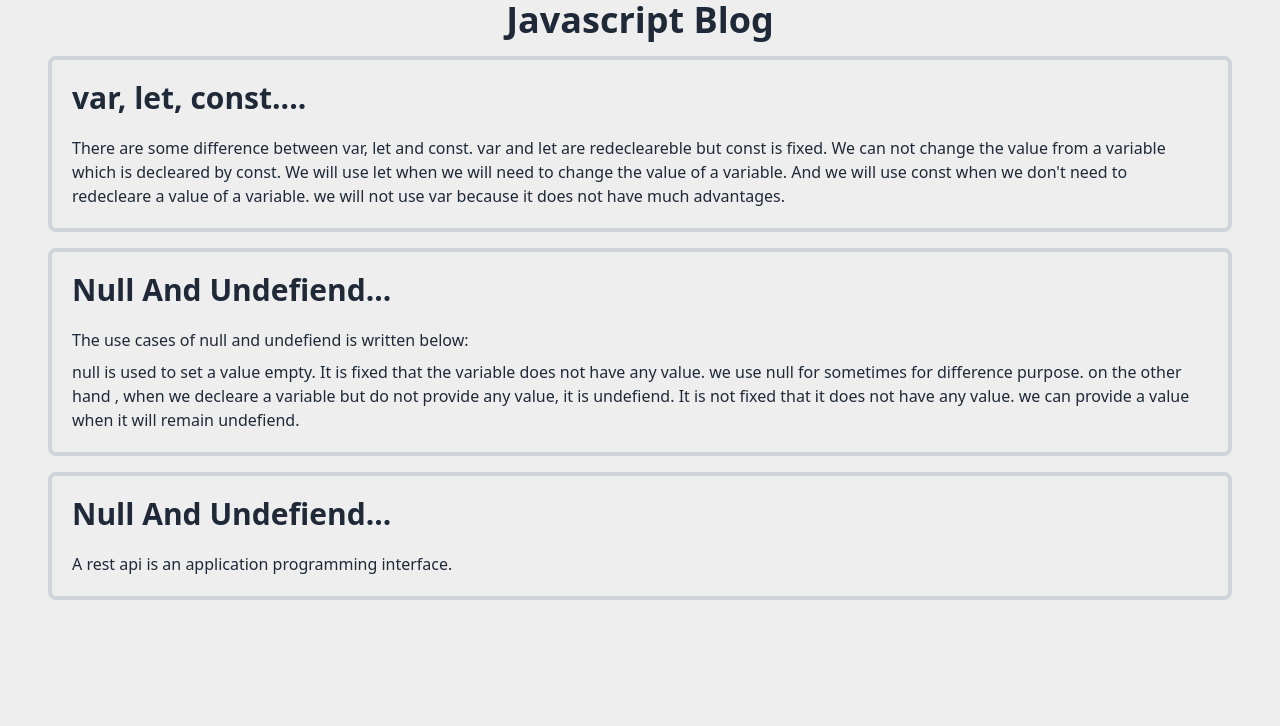
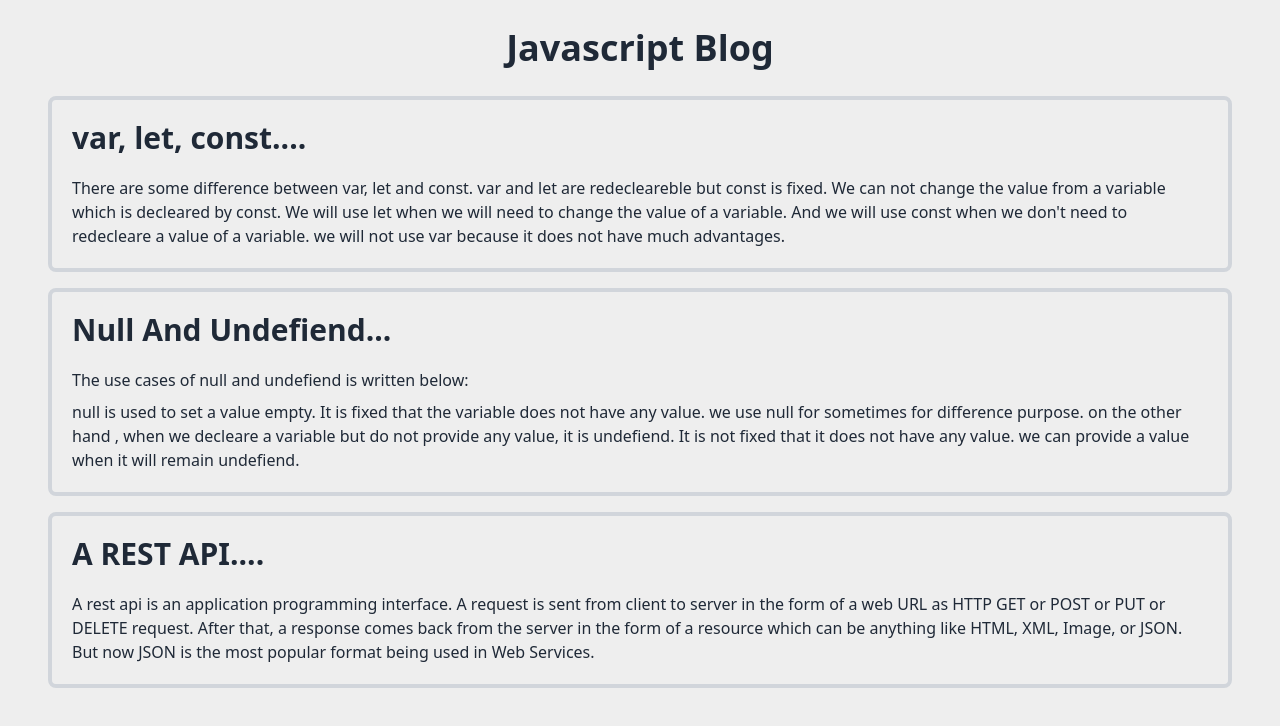
Before and after one commit to soyebsuvo/a6-phtube-website, a plain HTML site: page blog.html in a window 1280 px wide. Drawn offline with nearby package versions, Linux system fonts and the light colour scheme.

Commit message:
blog page added

```diff
--- a/blog.html
+++ b/blog.html
@@ -7,9 +7,9 @@
     <link href="https://cdn.jsdelivr.net/npm/daisyui@3.6.4/dist/full.css" rel="stylesheet" type="text/css" />
   <script src="https://cdn.tailwindcss.com"></script>
 </head>
-<body class="bg-[#EEE] min-h-screen">
+<body class="bg-[#EEE] min-h-screen py-4">
     <header>
-        <h1 class="text-center text-4xl font-bold">Javascript Blog</h1>
+        <h1 class="text-center text-4xl font-bold py-3">Javascript Blog</h1>
     </header>
     <main class="px-12">
         <div class="p-5 border-4 border-gray-300 my-4 rounded-lg">
@@ -23,8 +23,8 @@
         </p>
         </div>
         <div class="p-5 border-4 border-gray-300 my-4 rounded-lg">
-            <h2 class="text-3xl font-bold mb-5">Null And Undefiend...</h2>
-        <p class="">A rest api is an application programming interface.
+            <h2 class="text-3xl font-bold mb-5">A REST API....</h2>
+        <p class="">A rest api is an application programming interface. A request is sent from client to server in the form of a web URL as HTTP GET or POST or PUT or DELETE request. After that, a response comes back from the server in the form of a resource which can be anything like HTML, XML, Image, or JSON. But now JSON is the most popular format being used in Web Services.
         </p>
         </div>
 
```
Also changed, not shown: index.html (+1 -1 lines), js/script.js (+7 -11 lines).
